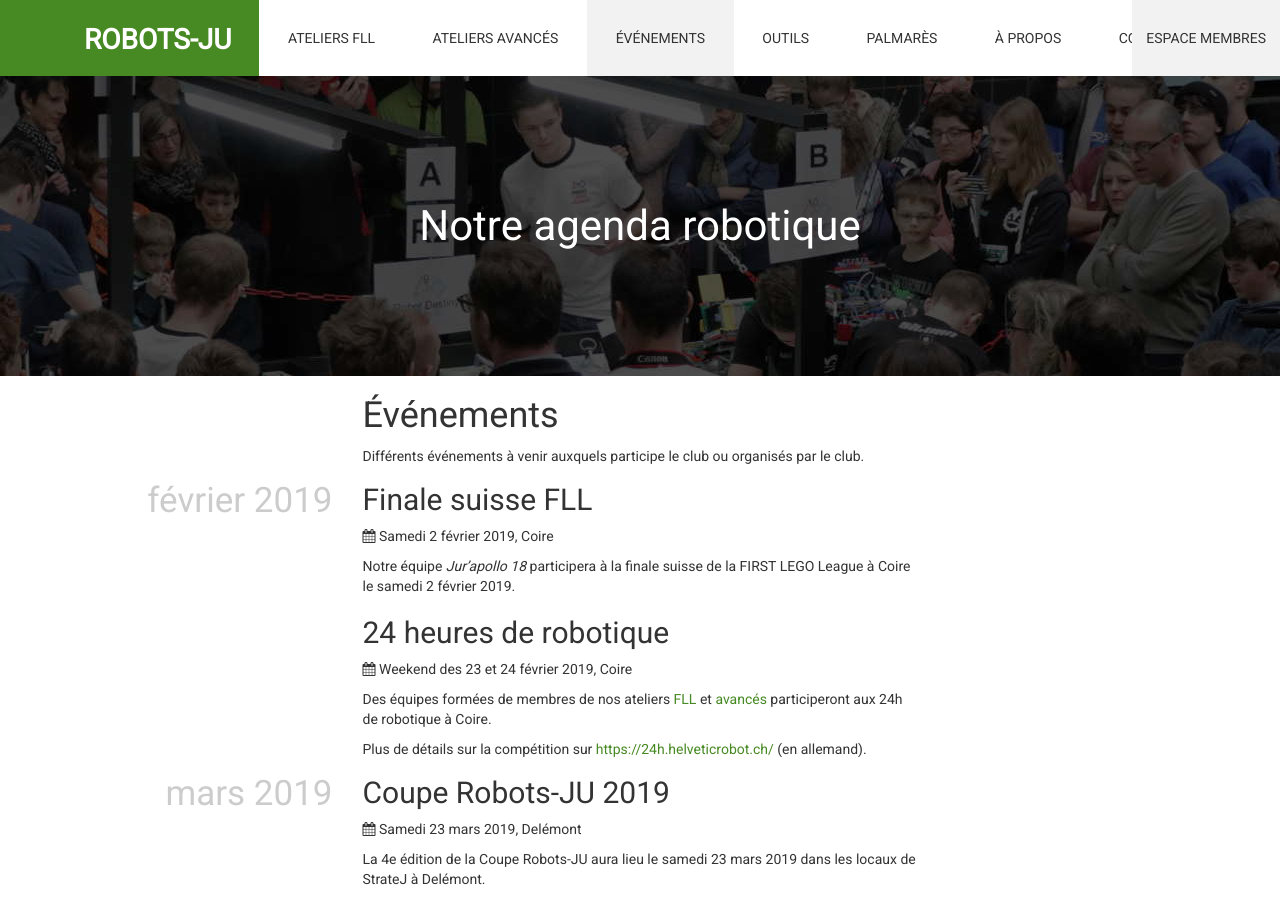
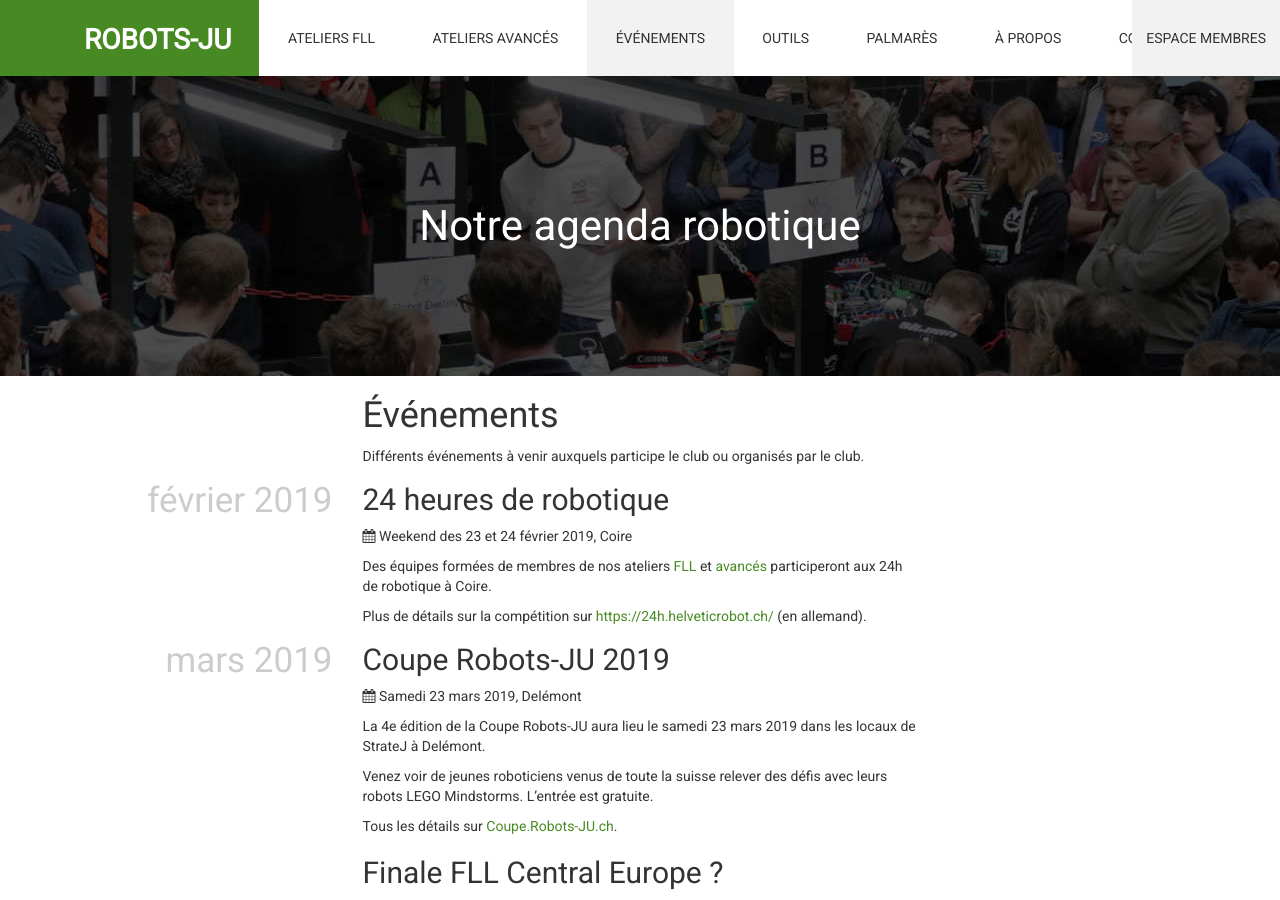
Before and after one commit to robots-ju/robots-ju.ch, a Jekyll site: the page built from events.md, in a window 1280 px wide and 900 px high. Built offline with Jekyll 4.4.1, drawn with Linux system fonts in a browser that asks for light colours; comment, search, counter and statistics services are not loaded.

Commit message:
Mise à jour événements

```diff
--- a/events.md
+++ b/events.md
@@ -10,12 +10,6 @@ Différents événements à venir auxquels participe le club ou organisés par l
 
 février 2019
 {:class="side-title"}
-
-## Finale suisse FLL
-
-<i class="fa fa-calendar"></i> Samedi 2 février 2019, Coire
-
-Notre équipe *Jur'apollo 18* participera à la finale suisse de la FIRST LEGO League à Coire le samedi 2 février 2019.
 
 ## 24 heures de robotique
 
```
